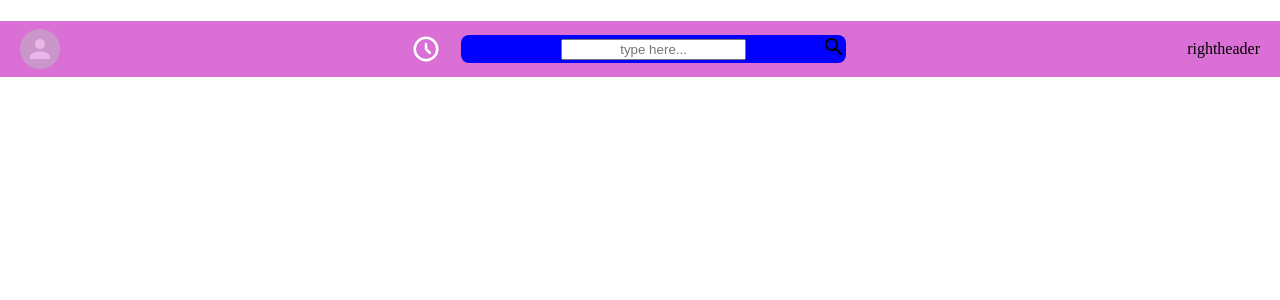
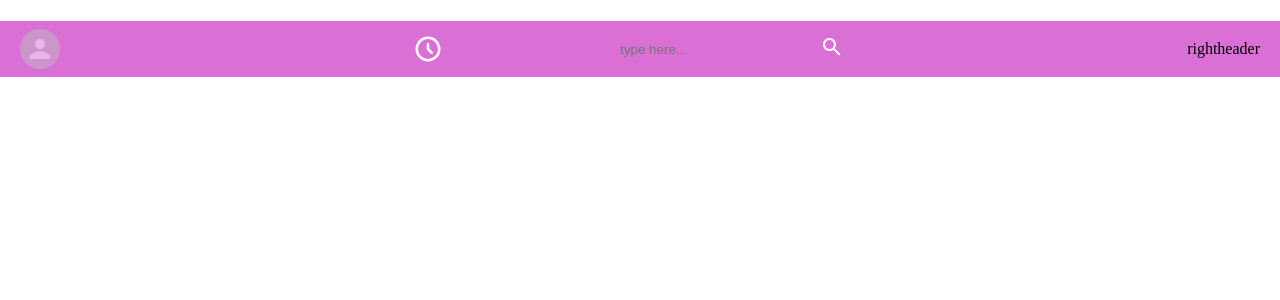
Before and after one commit to richie48/slack-clone, a React (Create React App) app in the folder slack_clone/: page / in a window 1280 px wide. Shown: the top 300 px of the page. Built offline with nearby package versions, Linux system fonts and the light colour scheme.

Commit message:
last commit

```diff
--- a/slack_clone/src/App.css
+++ b/slack_clone/src/App.css
@@ -33,8 +33,9 @@ body {
   height: 28px;
   flex-direction: row;
   border-radius: 8px;
-  background-color: blue;
+  background-color: #da70d6;
   border-color: white;
+  --tw-border-opacity: 1;
   padding: 0 100px;
   position: relative;
 }
@@ -45,12 +46,16 @@ body {
   align-items: center;
 }
 
-.search-field {
+.header-search input {
   text-align: center;
+  background-color: transparent;
+  border: none;
+  outline: 0;
 }
 
 .searchicon {
   position: absolute;
+  color: white;
   right: 0;
 }
 
@@ -77,13 +82,3 @@ body {
   flex-direction: row;
   align-items: center;
 }
-
-.App-header {
-  background-color: #282c34;
-  min-height: 100vh;
-  display: flex;
-  flex-direction: column;
-  align-items: center;
-  justify-content: center;
-  color: white;
-}
--- a/slack_clone/src/App.js
+++ b/slack_clone/src/App.js
@@ -6,7 +6,7 @@ import Home from '../src/components/Home'
 
 function App() {
   return (
-  <div>
+  <div className='app-home'>
 <Router>
       <>
       <Routes>
```
